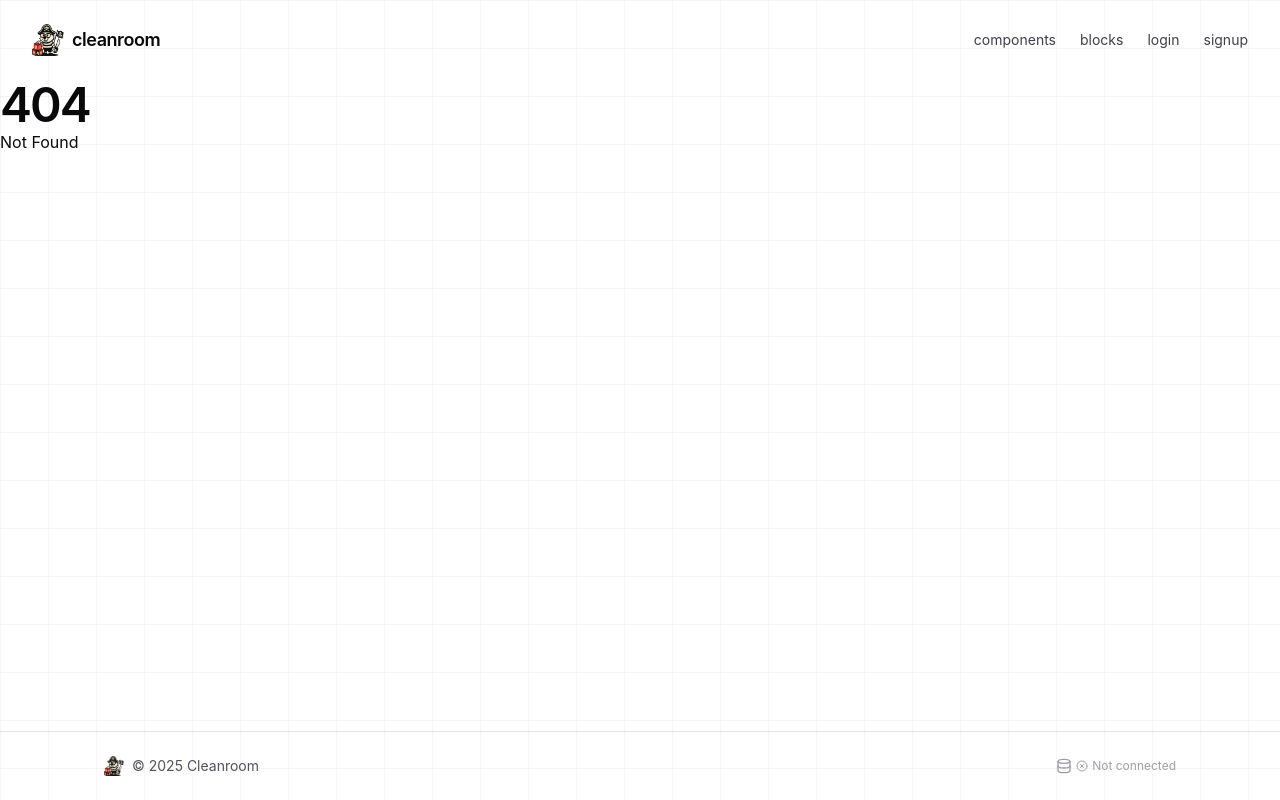
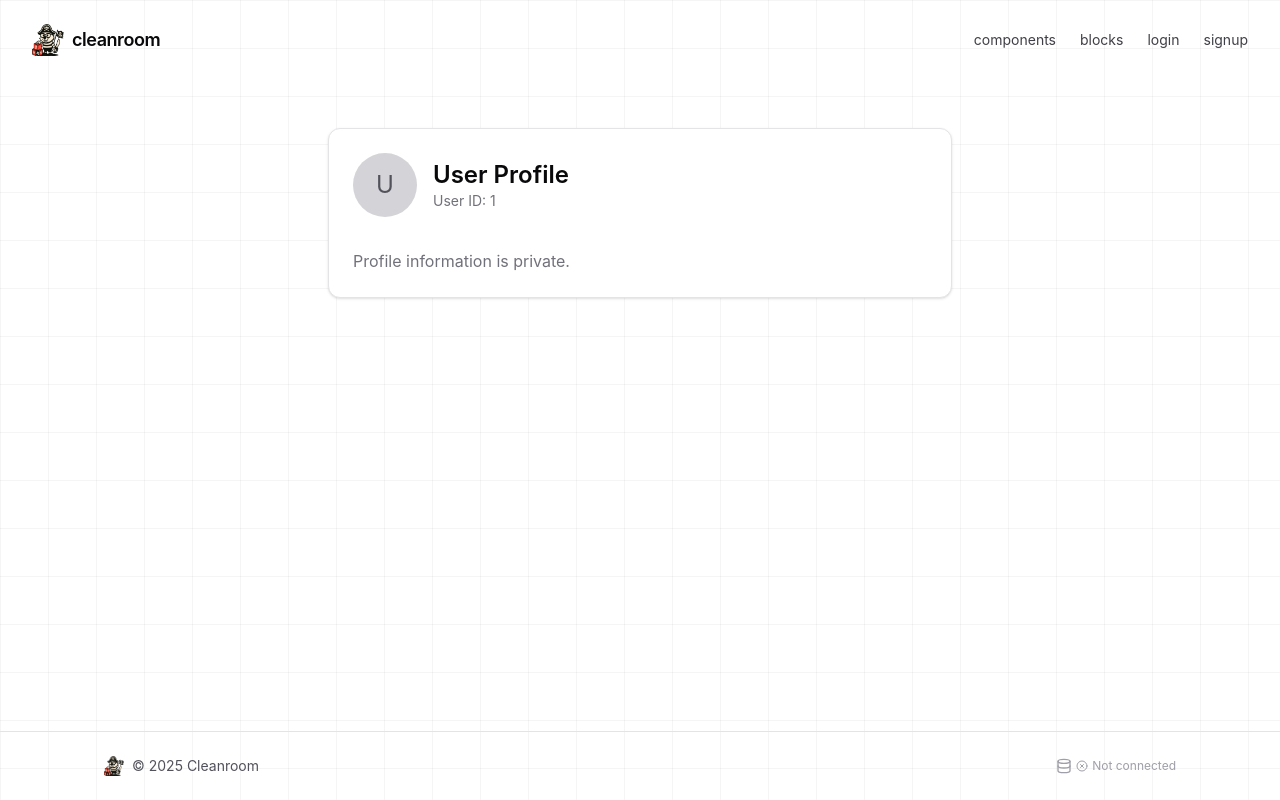
Before and after one commit to mark-mcdermott/cleanroom, a SvelteKit app: page /u/1 in a window 1280 px wide. Before the commit this address had no page. Built offline with nearby package versions, Linux system fonts and the light colour scheme.

Commit message:
feat: add profile and account settings pages

```diff
--- /dev/null
+++ b/src/routes/account/+page.svelte
@@ -0,0 +1,106 @@
+<script lang="ts">
+	import { Card, Button, Input, Label } from '$lib/components/ui';
+	import { Settings, User, Mail, Lock } from 'lucide-svelte';
+
+	const { data } = $props();
+</script>
+
+<svelte:head>
+	<title>Settings - Cleanroom</title>
+	<meta name="description" content="Account Settings" />
+</svelte:head>
+
+<div class="max-w-2xl mx-auto px-6 py-12">
+	<h1 class="mb-8 flex items-center gap-3">
+		<Settings class="w-8 h-8" />
+		Account Settings
+	</h1>
+
+	{#if !data.user}
+		<Card.Root>
+			<Card.Content class="py-8 text-center">
+				<p class="text-zinc-600 mb-4">You need to be logged in to access settings.</p>
+				<a href="/login">
+					<Button.Root>Log In</Button.Root>
+				</a>
+			</Card.Content>
+		</Card.Root>
+	{:else}
+		<div class="space-y-6">
+			<!-- Profile Section -->
+			<Card.Root>
+				<Card.Header>
+					<Card.Title class="flex items-center gap-2">
+						<User class="w-5 h-5" />
+						Profile
+					</Card.Title>
+					<Card.Description>Manage your profile information</Card.Description>
+				</Card.Header>
+				<Card.Content class="space-y-4">
+					<div>
+						<Label.Root for="name">Display Name</Label.Root>
+						<Input.Root
+							id="name"
+							value={data.user.name || ''}
+							placeholder="Enter your display name"
+						/>
+					</div>
+					<div>
+						<Label.Root for="email">Email</Label.Root>
+						<Input.Root id="email" value={data.user.email} disabled />
+						<p class="text-xs text-zinc-500 mt-1">Email cannot be changed</p>
+					</div>
+				</Card.Content>
+				<Card.Footer>
+					<Button.Root disabled>Save Changes</Button.Root>
+					<p class="text-xs text-zinc-500 ml-3">Coming soon</p>
+				</Card.Footer>
+			</Card.Root>
+
+			<!-- Security Section -->
+			<Card.Root>
+				<Card.Header>
+					<Card.Title class="flex items-center gap-2">
+						<Lock class="w-5 h-5" />
+						Security
+					</Card.Title>
+					<Card.Description>Manage your password and security settings</Card.Description>
+				</Card.Header>
+				<Card.Content class="space-y-4">
+					<div>
+						<Label.Root for="current-password">Current Password</Label.Root>
+						<Input.Root id="current-password" type="password" placeholder="••••••••" />
+					</div>
+					<div>
+						<Label.Root for="new-password">New Password</Label.Root>
+						<Input.Root id="new-password" type="password" placeholder="••••••••" />
+					</div>
+					<div>
+						<Label.Root for="confirm-password">Confirm New Password</Label.Root>
+						<Input.Root id="confirm-password" type="password" placeholder="••••••••" />
+					</div>
+				</Card.Content>
+				<Card.Footer>
+					<Button.Root disabled>Update Password</Button.Root>
+					<p class="text-xs text-zinc-500 ml-3">Coming soon</p>
+				</Card.Footer>
+			</Card.Root>
+
+			<!-- Account ID -->
+			<Card.Root>
+				<Card.Header>
+					<Card.Title class="flex items-center gap-2">
+						<Mail class="w-5 h-5" />
+						Account Info
+					</Card.Title>
+				</Card.Header>
+				<Card.Content>
+					<p class="text-sm text-zinc-600">
+						<span class="font-medium">User ID:</span>
+						<code class="ml-2 px-2 py-1 bg-zinc-100 rounded text-xs">{data.user.id}</code>
+					</p>
+				</Card.Content>
+			</Card.Root>
+		</div>
+	{/if}
+</div>
--- /dev/null
+++ b/src/routes/u/[id]/+page.svelte
@@ -0,0 +1,68 @@
+<script lang="ts">
+	import { page } from '$app/stores';
+	import { Card } from '$lib/components/ui';
+	import { User, Mail, Calendar } from 'lucide-svelte';
+
+	const { data } = $props();
+	const userId = $derived($page.params.id);
+	const isOwnProfile = $derived(data.user?.id === userId);
+</script>
+
+<svelte:head>
+	<title>Profile - Cleanroom</title>
+	<meta name="description" content="User Profile" />
+</svelte:head>
+
+<div class="max-w-2xl mx-auto px-6 py-12">
+	<Card.Root>
+		<Card.Header>
+			<div class="flex items-center gap-4">
+				<div
+					class="w-16 h-16 rounded-full bg-zinc-300 flex items-center justify-center text-zinc-600 text-2xl"
+				>
+					{data.user?.email?.charAt(0).toUpperCase() || 'U'}
+				</div>
+				<div>
+					<Card.Title class="text-2xl">
+						{#if isOwnProfile}
+							Your Profile
+						{:else}
+							User Profile
+						{/if}
+					</Card.Title>
+					<Card.Description>
+						{#if data.user?.name}
+							{data.user.name}
+						{:else}
+							User ID: {userId}
+						{/if}
+					</Card.Description>
+				</div>
+			</div>
+		</Card.Header>
+		<Card.Content class="space-y-4">
+			{#if data.user && isOwnProfile}
+				<div class="flex items-center gap-3 text-zinc-600">
+					<Mail class="w-5 h-5" />
+					<span>{data.user.email}</span>
+				</div>
+				<div class="flex items-center gap-3 text-zinc-600">
+					<User class="w-5 h-5" />
+					<span>ID: {data.user.id}</span>
+				</div>
+			{:else}
+				<p class="text-zinc-500">Profile information is private.</p>
+			{/if}
+		</Card.Content>
+		{#if isOwnProfile}
+			<Card.Footer>
+				<a
+					href="/account"
+					class="text-sm text-zinc-600 hover:text-zinc-900 transition-colors"
+				>
+					Edit your settings →
+				</a>
+			</Card.Footer>
+		{/if}
+	</Card.Root>
+</div>
```
